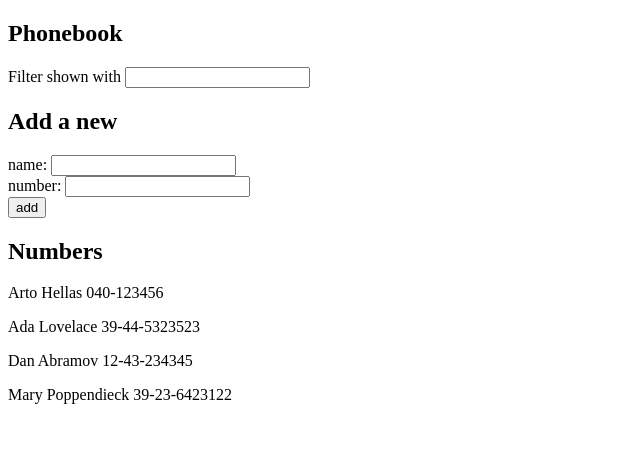
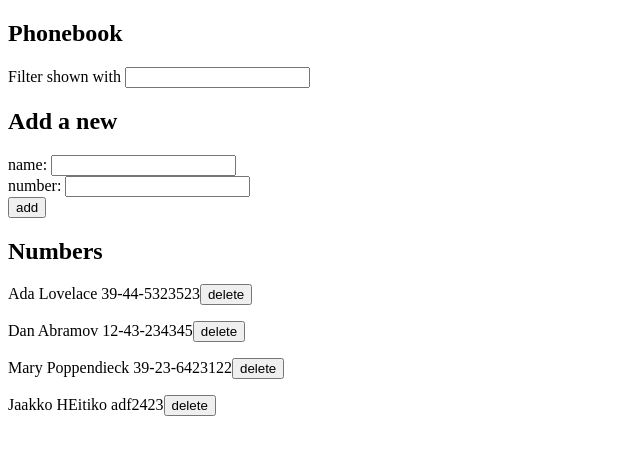
Before and after one commit to Viidakko/Fullstackopen, a React (Vite) app in the folder Osa2/puhelinluettelo/: page / in a window 1280 px wide. Shown: the top 454 px of the page, without its empty margins (0-640 px from the left). Built offline with nearby package versions, Linux system fonts and the light colour scheme; data requests are answered from the project's data file.

Commit message:
puhelinluettelo step9 complete

```diff
--- a/Osa2/puhelinluettelo/db.json
+++ b/Osa2/puhelinluettelo/db.json
@@ -1,10 +1,5 @@
 {
   "persons": [
-    {
-      "name": "Arto Hellas",
-      "number": "040-123456",
-      "id": "1"
-    },
     {
       "name": "Ada Lovelace",
       "number": "39-44-5323523",
@@ -19,6 +14,11 @@
       "name": "Mary Poppendieck",
       "number": "39-23-6423122",
       "id": "4"
+    },
+    {
+      "id": "5",
+      "name": "Jaakko HEitiko",
+      "number": "adf2423"
     }
   ]
 }
--- a/Osa2/puhelinluettelo/src/App.jsx
+++ b/Osa2/puhelinluettelo/src/App.jsx
@@ -1,5 +1,4 @@
 import { useState, useEffect } from 'react'
-import axios from 'axios'
 import Persons from './components/Persons'
 import PersonsForm from './components/PersonForm'
 import Filter from './components/Filter'
@@ -48,6 +47,21 @@ const App = () => {
     }
   }
 
+  const deletePerson = (id) => {
+    if (window.confirm(`Delete ${persons.find(p => p.id === id).name}?`)) {
+      personService.destroy(id)
+        .catch(error => {
+          alert(
+            `the person ${persons.find(p => p.id === id).name} was already deleted from the server`
+          )
+          setPersons(persons.filter(p => p.id !== id))
+          setShowPersons(persons.filter(p => p.id !== id))
+        })
+      setPersons(persons.filter(p => p.id !== id))
+      setShowPersons(persons.filter(p => p.id !== id))
+    }
+  }
+
   const handleText = (event) => {
     setNewName(event.target.value)
   }
@@ -69,7 +83,7 @@ const App = () => {
       <h2>Add a new</h2>
       <PersonsForm name={newName} number={newNumber} handleText={handleText} handleNumber={handleNumber} submit={addName}/>
       <h2>Numbers</h2>
-      <Persons persons={showPersons}/>
+      <Persons persons={showPersons} delPerson={deletePerson}/>
     </div>
   )
 
--- a/Osa2/puhelinluettelo/src/components/Persons.jsx
+++ b/Osa2/puhelinluettelo/src/components/Persons.jsx
@@ -1,13 +1,21 @@
-const Person = ({name, number}) => {
+const Person = ({name, number, delPerson}) => {
     return (
-      <p> {name} {number} </p>
+      <div>
+        <p>
+        {name} {number}
+        <button onClick={delPerson}> delete </button>
+        </p>
+      </div>
     )
 }
 
-const Persons = ({persons}) => {
+const Persons = ({persons, delPerson}) => {
     return (
         persons.map(person =>
-            <Person key={person.id} name={person.name} number={person.number}/>
+            <Person key={person.id}
+                    name={person.name}
+                    number={person.number}
+                    delPerson={() => delPerson(person.id)}/>
         )
     )
 }
--- a/Osa2/puhelinluettelo/src/services/persons.js
+++ b/Osa2/puhelinluettelo/src/services/persons.js
@@ -13,8 +13,8 @@ const update = (id, newObject) => {
   return axios.put(`${baseUrl}/${id}`, newObject)
 }
 
-export default {
-  getAll: getAll,
-  create: create,
-  update: update
+const destroy = (id) => {
+  return axios.delete(`${baseUrl}/${id}`)
 }
+
+export default { getAll, create, update, destroy}
```
